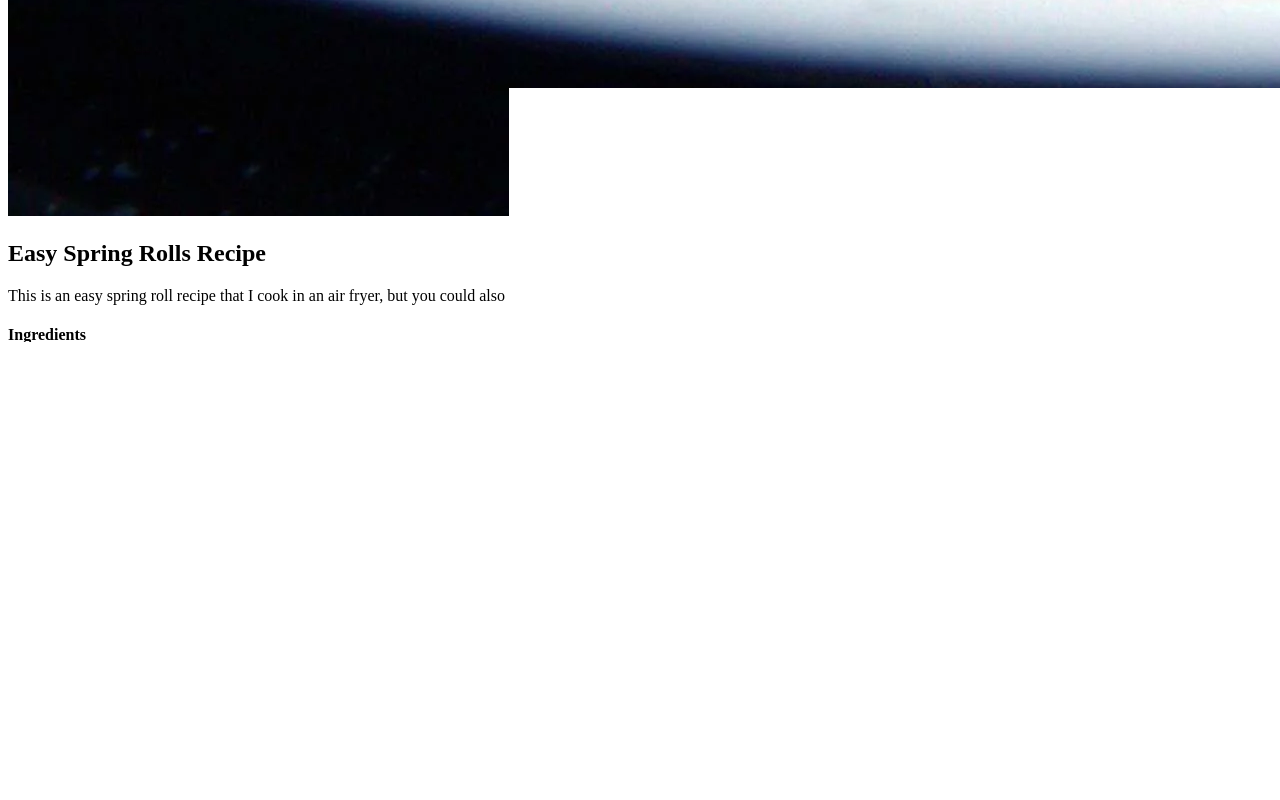
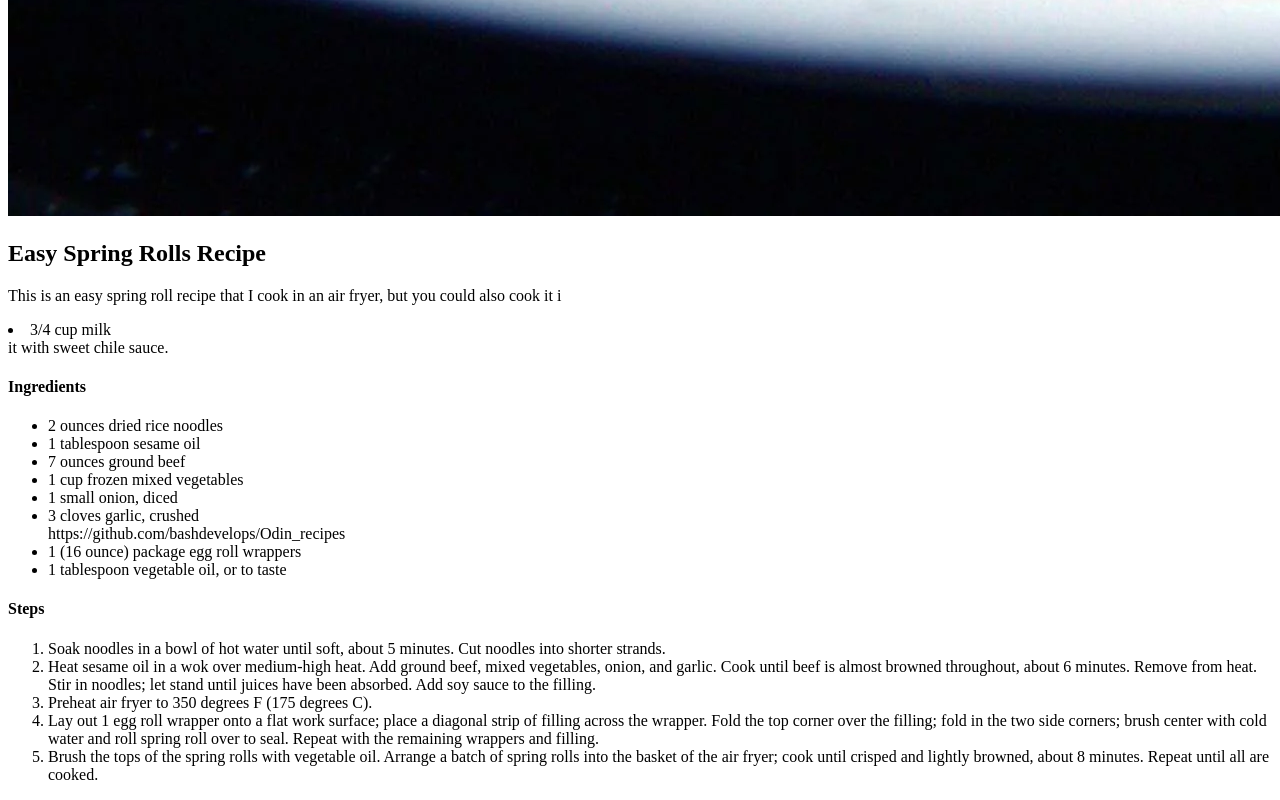
Before and after one commit to bashdevelops/Odin_recipes, a plain HTML site: page recipes/spring-rolls.html in a window 1280 px wide. Shown: the part 2961-3761 px from the top of the page. Before the commit the page ends 3709 px from the top, so only its background shows below. Drawn offline with Linux system fonts and the light colour scheme.

Commit message:
saved changes

```diff
--- a/recipes/spring-rolls.html
+++ b/recipes/spring-rolls.html
@@ -10,7 +10,7 @@
     <h1>Spring Rolls Recipe</h1>
     <img src="../images/springrolls.webp" alt="Spring Rolls">
     <h2>Easy Spring Rolls Recipe</h2>
-    <p>This is an easy spring roll recipe that I cook in an air fryer, but you could also cook it in the over. I like to serve it with sweet chile sauce.</p>
+    <p>This is an easy spring roll recipe that I cook in an air fryer, but you could also cook it i        <li>3/4 cup milk</li>it with sweet chile sauce.</p>
     <h4>Ingredients</h4>
     <ul>
         <li>2 ounces dried rice noodles</li>
@@ -19,7 +19,7 @@
         <li>1 cup frozen mixed vegetables</li>
         <li>1 small onion, diced</li>
         <li>3 cloves garlic, crushed</li>
-        <li>1 teaspoon soy sauce</li>
+        https://github.com/bashdevelops/Odin_recipes
         <li>1 (16 ounce) package egg roll wrappers</li>
         <li>1 tablespoon vegetable oil, or to taste</li>
     </ul>
```
